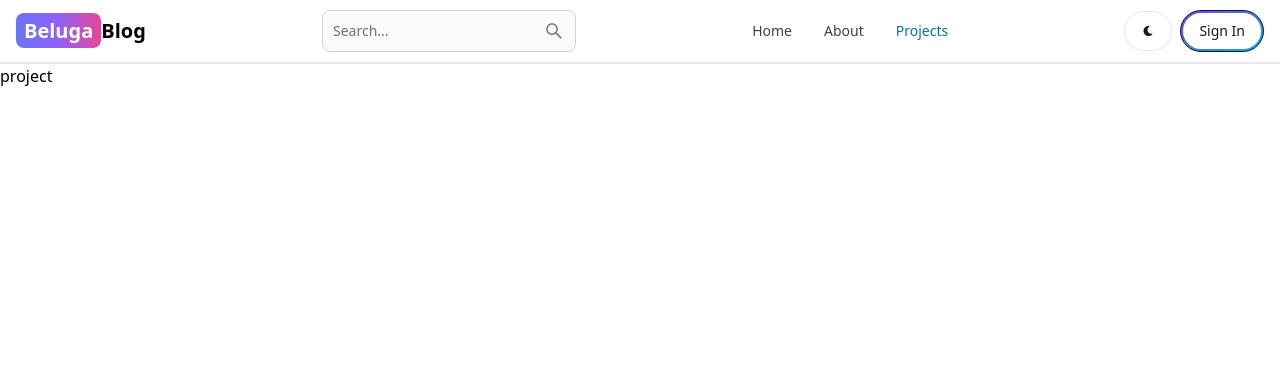
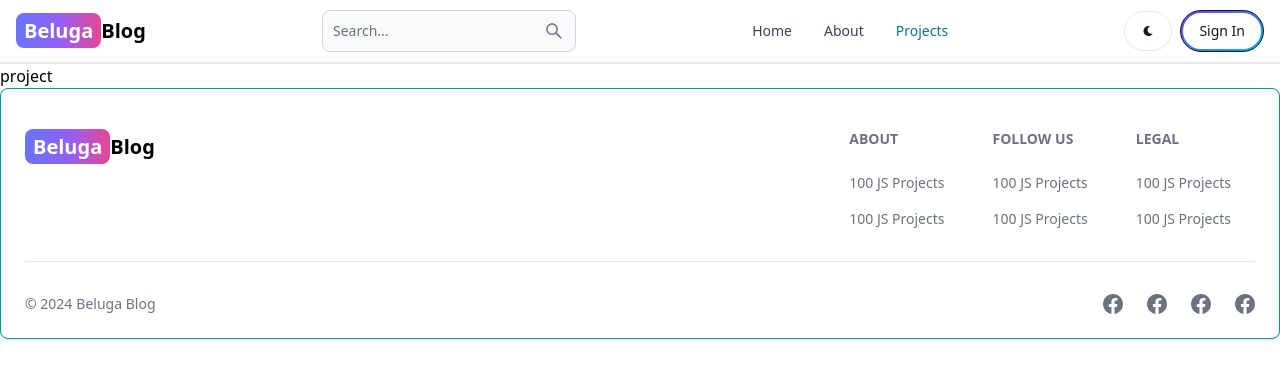
Before and after one commit to Beluga-Whale/MERN-Blog, a React (Vite) app in the folder client/: page /projects in a window 1280 px wide. Shown: the top 378 px of the page. Built offline with nearby package versions, Linux system fonts and the light colour scheme.

Commit message:
feat: craete foote component

```diff
--- a/client/src/App.tsx
+++ b/client/src/App.tsx
@@ -6,6 +6,8 @@ import SignUp from "./pages/SignUp";
 import Dashboard from "./pages/Dashboard";
 import Projects from "./pages/Projects";
 import Header from "./components/Header";
+import FooterCom from "./components/Footer";
+// import FooterCom from "./components/Footer";
 
 export default function App() {
   return (
@@ -19,6 +21,7 @@ export default function App() {
         <Route path="/dashboard" element={<Dashboard />} />
         <Route path="/projects" element={<Projects />} />
       </Routes>
+      <FooterCom />
     </BrowserRouter>
   );
 }
--- /dev/null
+++ b/client/src/components/Footer.tsx
@@ -0,0 +1,76 @@
+import { Footer } from "flowbite-react";
+import { BsFacebook } from "react-icons/bs";
+import { Link } from "react-router-dom";
+
+const FooterCom = () => {
+  return (
+    <Footer container className="border borter-t-8 border-teal-500">
+      <div className="w-full max-w-7xl mx-auto">
+        <div className="grid w-full justify-between sm:flex md:grid-cols-1">
+          <div className="mt-5">
+            <Link
+              to="/"
+              className="self-center whitespace-nowrap text-lg sm:text-xl font-semibold  dark:text-white "
+            >
+              <span className="px-2 py-1 bg-gradient-to-r from-indigo-500 via-purple-500 to-pink-500 rounded-lg text-white ">
+                Beluga
+              </span>
+              Blog
+            </Link>
+          </div>
+          <div className="grid grid-cols-2 gap-8 mt-4 sm:grid-cols-3 sm:gap-6 ">
+            <div>
+              <Footer.Title title="About" />
+              <Footer.LinkGroup col>
+                <Footer.Link href="/" target="_blank" rel="noopener noreferrer">
+                  100 JS Projects
+                </Footer.Link>
+                <Footer.Link href="/" target="_blank" rel="noopener noreferrer">
+                  100 JS Projects
+                </Footer.Link>
+              </Footer.LinkGroup>
+            </div>
+            <div>
+              <Footer.Title title="Follow us" />
+              <Footer.LinkGroup col>
+                <Footer.Link href="/" target="_blank" rel="noopener noreferrer">
+                  100 JS Projects
+                </Footer.Link>
+                <Footer.Link href="/" target="_blank" rel="noopener noreferrer">
+                  100 JS Projects
+                </Footer.Link>
+              </Footer.LinkGroup>
+            </div>
+            <div>
+              <Footer.Title title="Legal" />
+              <Footer.LinkGroup col>
+                <Footer.Link href="/" target="_blank" rel="noopener noreferrer">
+                  100 JS Projects
+                </Footer.Link>
+                <Footer.Link href="/" target="_blank" rel="noopener noreferrer">
+                  100 JS Projects
+                </Footer.Link>
+              </Footer.LinkGroup>
+            </div>
+          </div>
+        </div>
+        <Footer.Divider />
+        <div className="w-full sm:flex sm:justify-between  ">
+          <Footer.Copyright
+            href="#"
+            by="Beluga Blog"
+            year={new Date().getFullYear()}
+          />
+          <div className="flex gap-6 mt-5 sm:mt-0">
+            <Footer.Icon href="#" icon={BsFacebook} />
+            <Footer.Icon href="#" icon={BsFacebook} />
+            <Footer.Icon href="#" icon={BsFacebook} />
+            <Footer.Icon href="#" icon={BsFacebook} />
+          </div>
+        </div>
+      </div>
+    </Footer>
+  );
+};
+
+export default FooterCom;
--- a/client/src/pages/SignIn.tsx
+++ b/client/src/pages/SignIn.tsx
@@ -1,7 +1,5 @@
-import React from "react";
-
 const SignIn = () => {
-  return <div></div>;
+  return <div>SignIn</div>;
 };
 
 export default SignIn;
```
